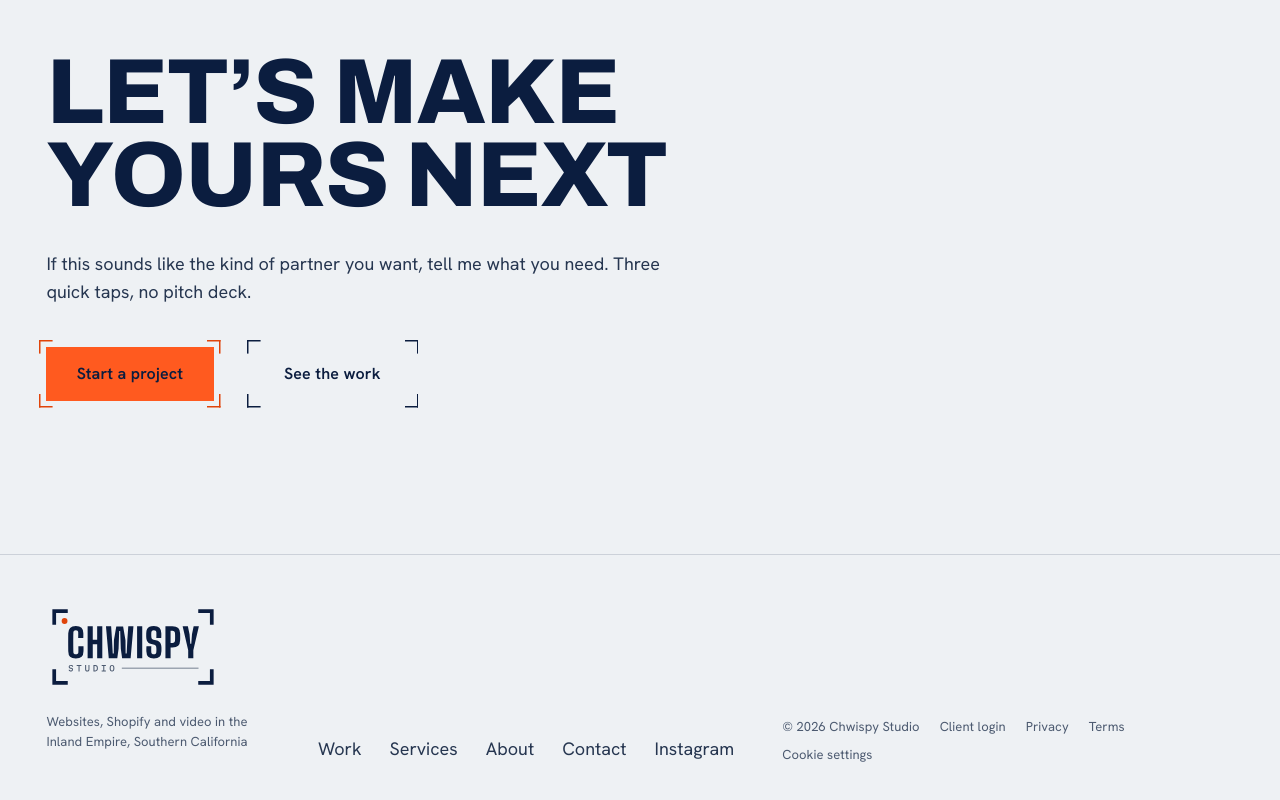
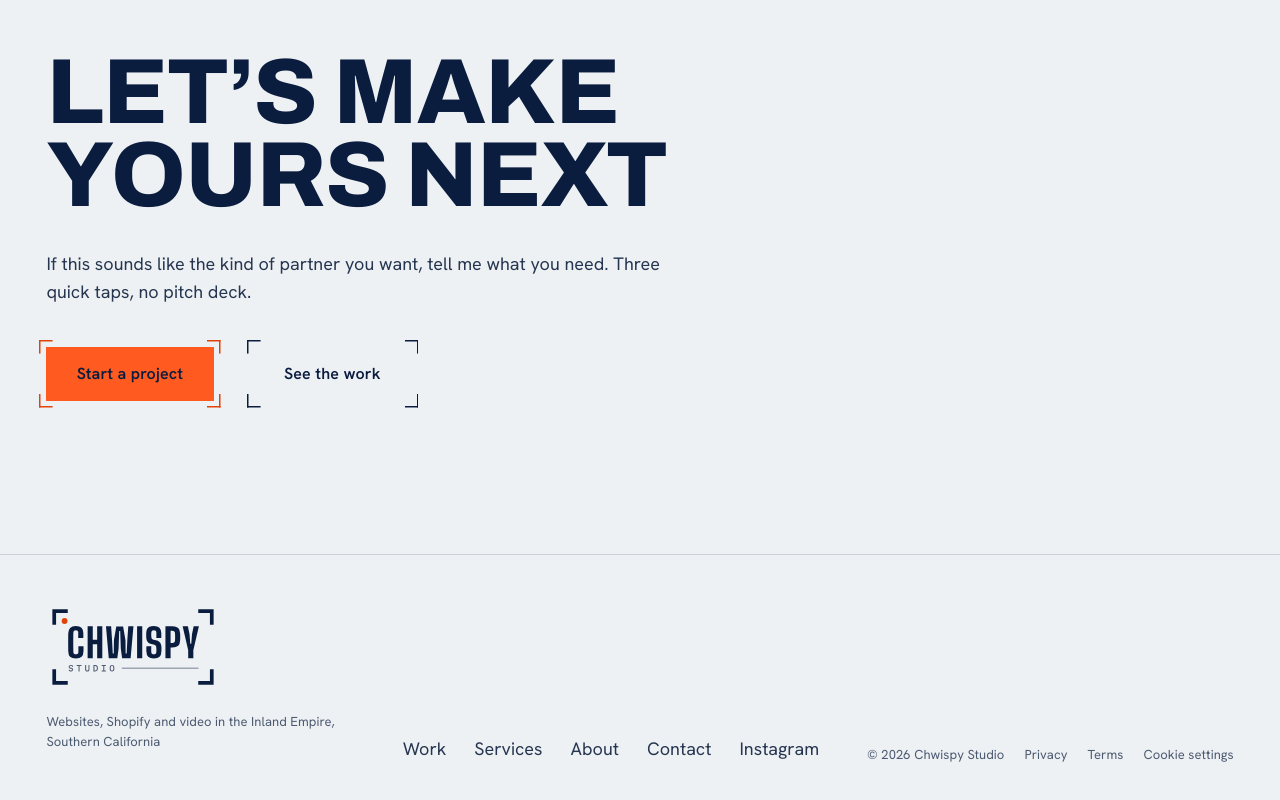
Before and after one commit to StayChwispyIG/ChwispyStudios-, a plain HTML site: page about.html in a window 1280 px wide. Shown: the part 3820-4620 px from the top of the page. Drawn offline with Linux system fonts and the light colour scheme; a web font is replaced by a local one.

Commit message:
Hold the footer Client login link until clients can receive sign-in codes
Co-Authored-By: Claude Opus 5.5 <noreply@anthropic.com>

```diff
--- a/about.html
+++ b/about.html
@@ -167,7 +167,7 @@
           <li><a href="https://www.instagram.com/chwispystudio/" rel="me noopener" target="_blank">Instagram</a></li>
         </ul>
       </nav>
-      <p class="mono footer-legal"><span>&copy; <span data-year>2026</span> Chwispy Studio</span><a href="portal.html">Client login</a><a href="privacy.html">Privacy</a><a href="terms.html">Terms</a><button type="button" data-cookie-settings>Cookie settings</button></p>
+      <p class="mono footer-legal"><span>&copy; <span data-year>2026</span> Chwispy Studio</span><a href="privacy.html">Privacy</a><a href="terms.html">Terms</a><button type="button" data-cookie-settings>Cookie settings</button></p>
     </div>
   </footer>
 
```
Also changed, not shown: contact.html (+1 -1 lines), index.html (+1 -1 lines), privacy.html (+1 -1 lines), services.html (+1 -1 lines), terms.html (+1 -1 lines), work.html (+1 -1 lines).
